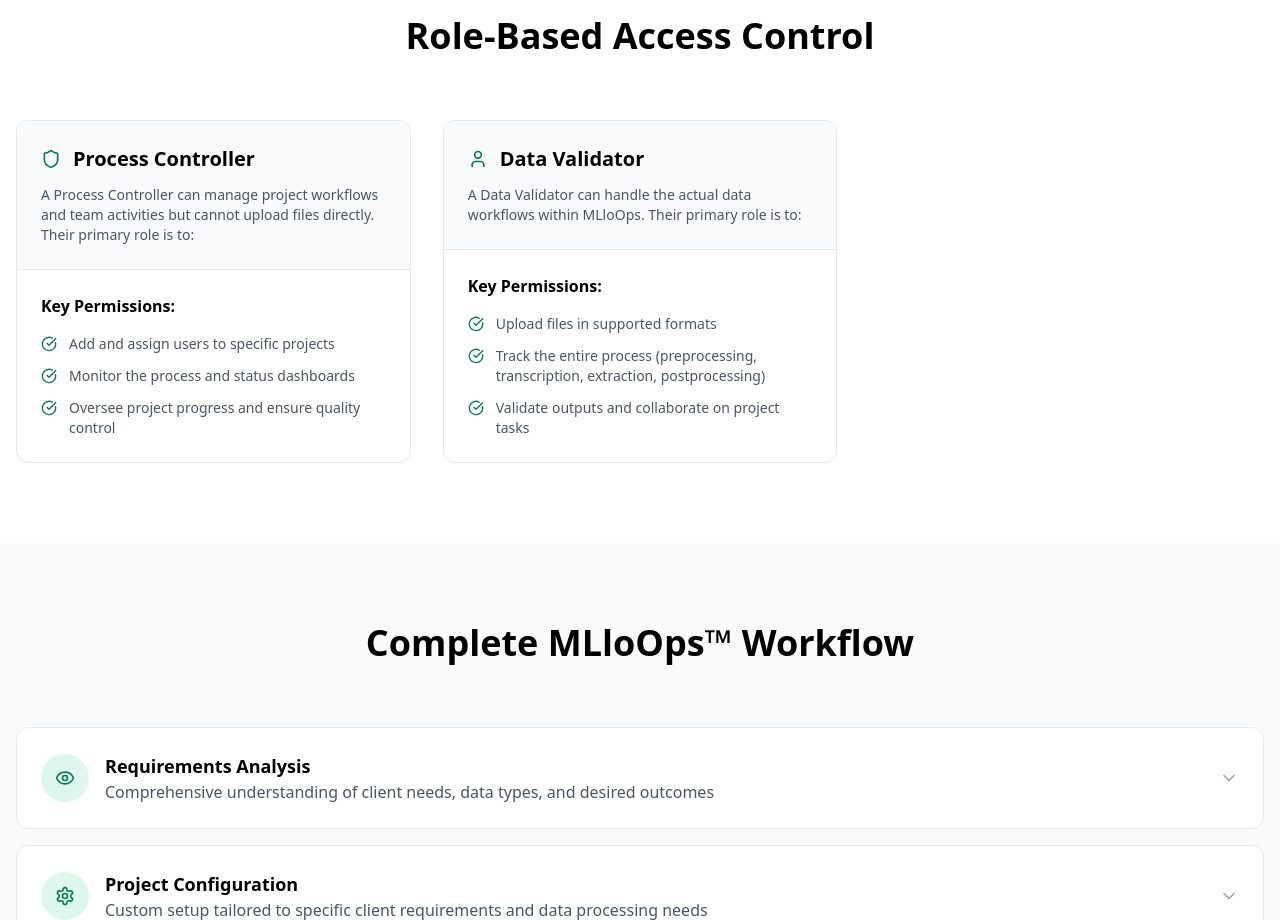
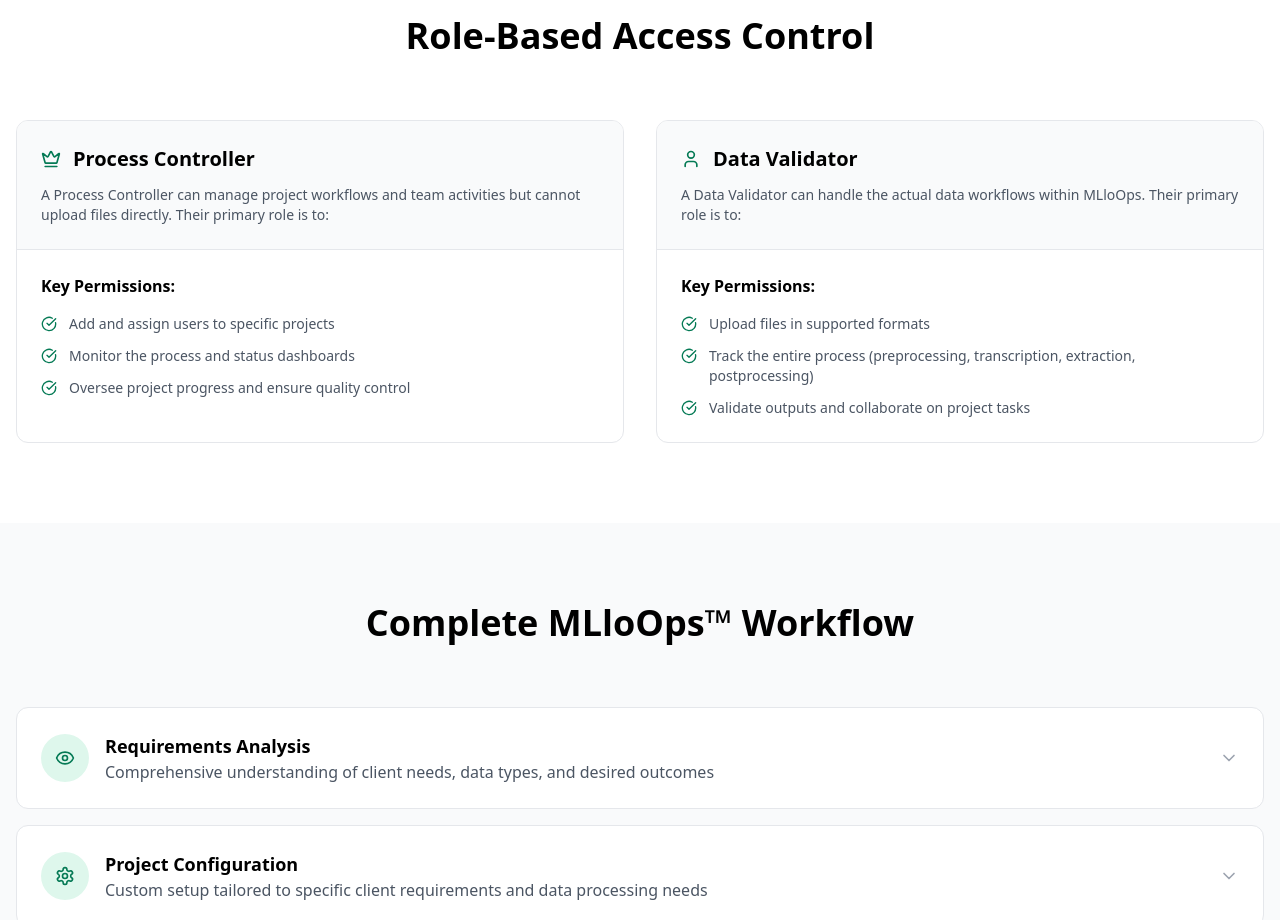
Before and after one commit to Dhivya-01/rbg_1, a React (Vite) app: page /#/MLloOps in a window 1280 px wide. Shown: the part 3460-4380 px from the top of the page. Built offline with nearby package versions, Linux system fonts and the light colour scheme.

Commit message:
update the roles details

```diff
--- a/src/component/Products/Loops.jsx
+++ b/src/component/Products/Loops.jsx
@@ -565,7 +565,7 @@ const MLloOpsContent = () => {
     // },
     {
       role: "Process Controller",
-      icon: <Shield className="w-5 h-5" />,
+      icon: <Crown className="w-5 h-5" />,
       permissions: ["Add and assign users to specific projects", "Monitor the process and status dashboards" , "Oversee project progress and ensure quality control"],
       responsibilities: "A Process Controller can manage project workflows and team activities but cannot upload files directly. Their primary role is to:"
     },
@@ -1642,7 +1642,7 @@ const CarouselStyle = () => {
 
           <motion.div
             variants={containerVariants}
-            className="grid md:grid-cols-3 gap-8"
+            className="grid md:grid-cols-2 gap-8"
           >
             {userRoles.map((role, index) => (
               <motion.div
```
